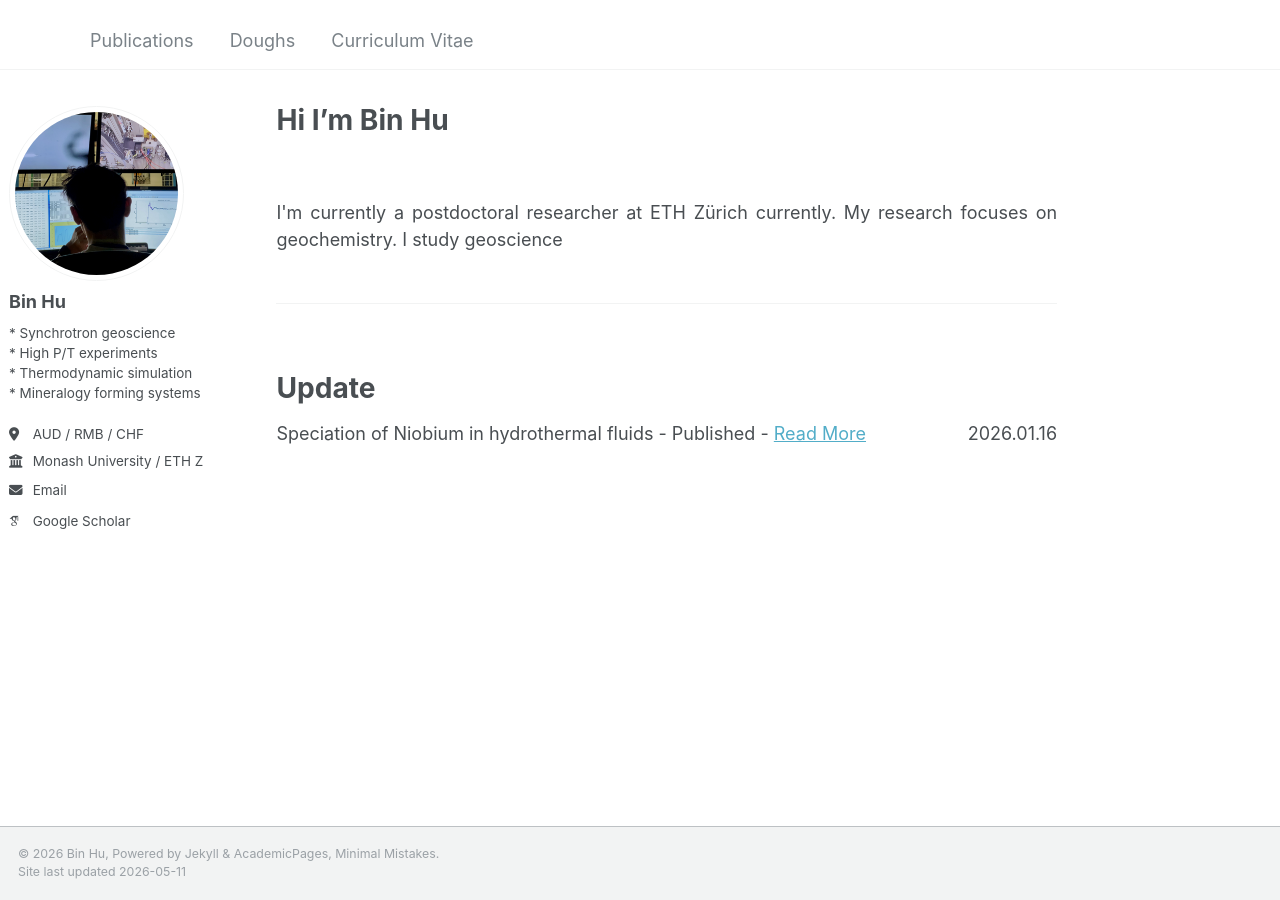
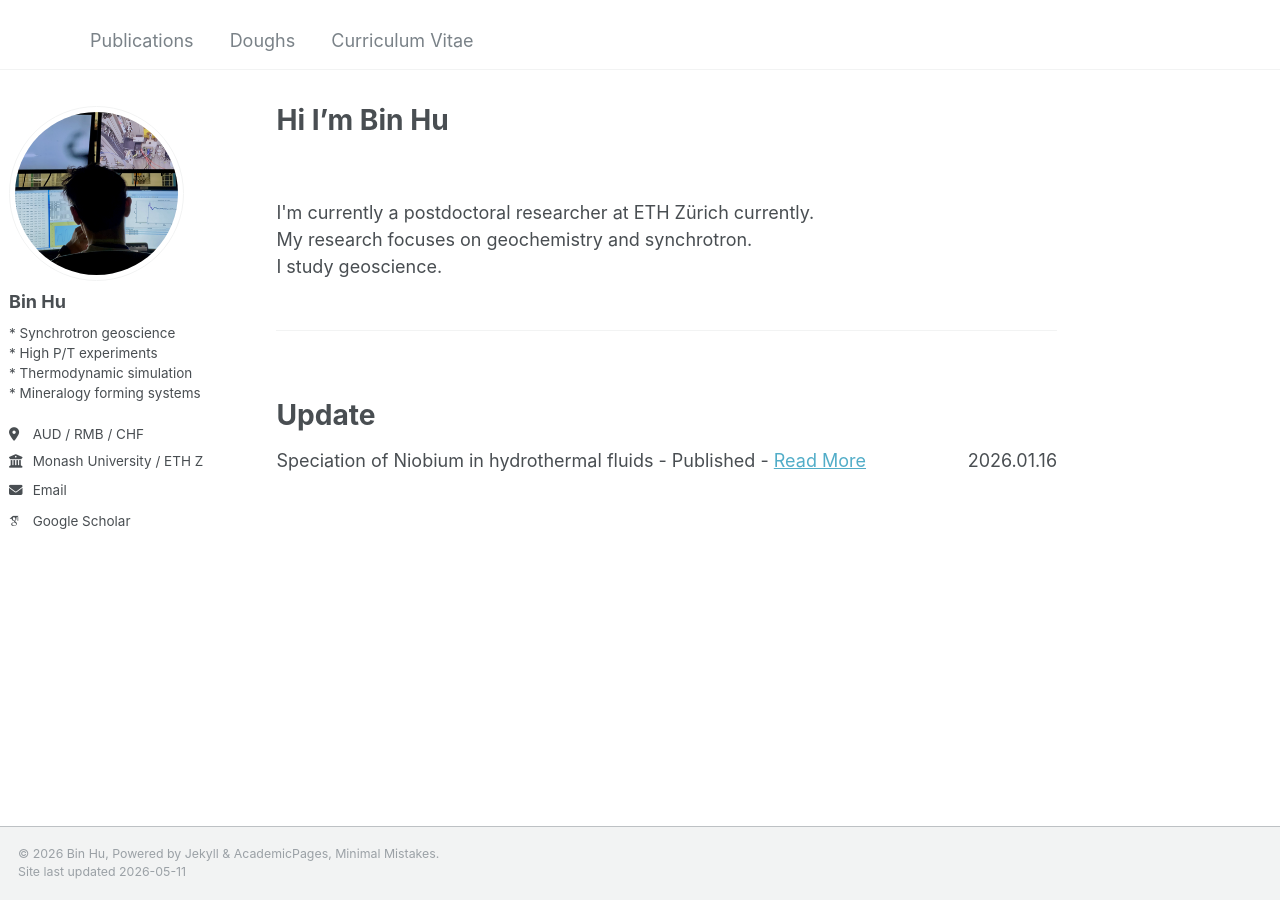
Before and after one commit to bhchemx/bhchemx.github.io, a Jekyll site: the page built from _pages/about.md, in a window 1280 px wide. Built offline with Jekyll 4.4.1, drawn with Linux system fonts in a browser that asks for light colours; some web fonts are replaced.

Commit message:
Update about.md

```diff
--- a/_pages/about.md
+++ b/_pages/about.md
@@ -11,9 +11,9 @@ redirect_from:
 
 <div style="display: flex; justify-content: space-between; font-size: 1em;">
     <span>
-      I'm currently a postdoctoral researcher at ETH Zürich currently.
-      My research focuses on geochemistry.
-      I study geoscience
+      I'm currently a postdoctoral researcher at ETH Zürich currently.<br>
+      My research focuses on geochemistry and synchrotron.<br>
+      I study geoscience.<br>
     </span>
 </div>
 
```
